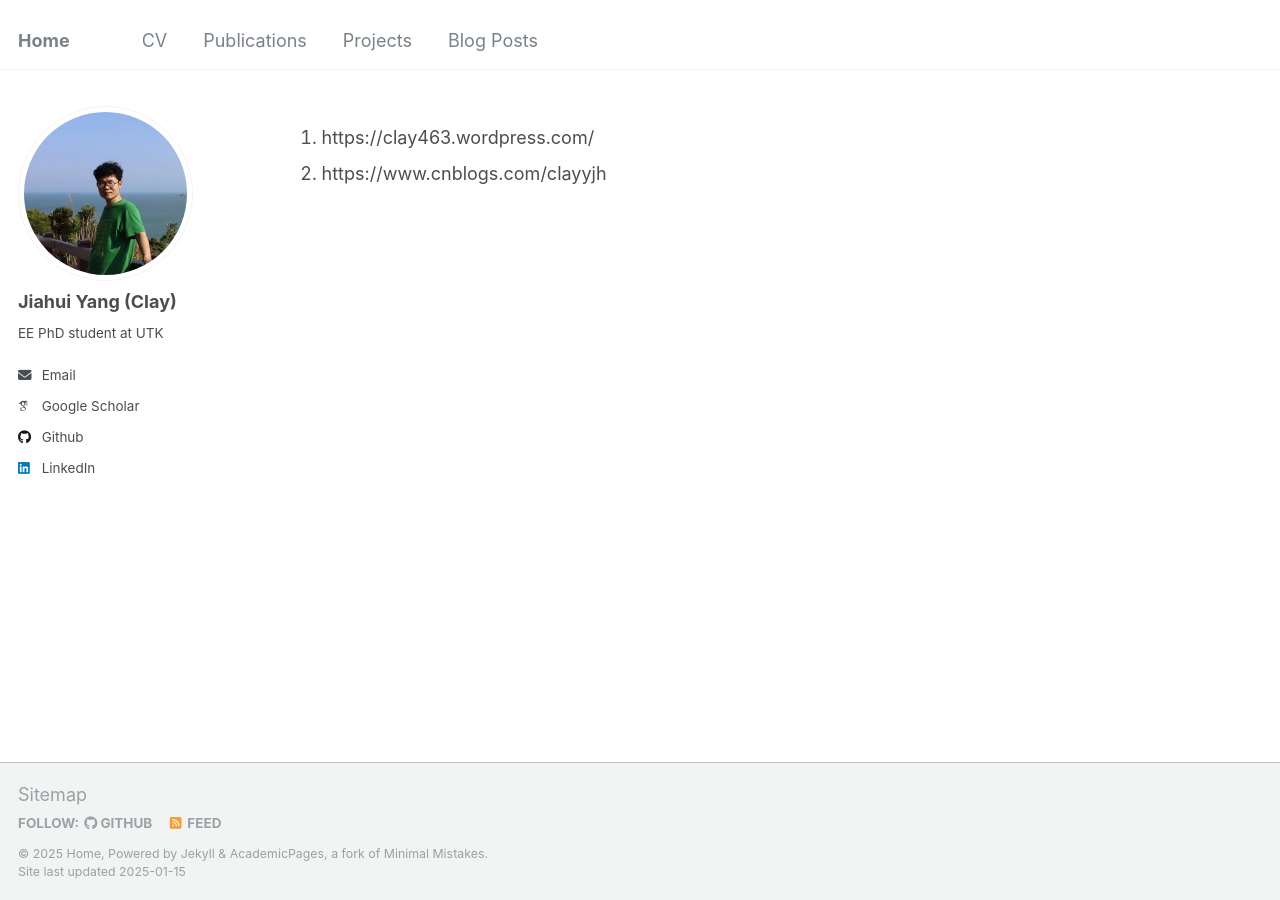
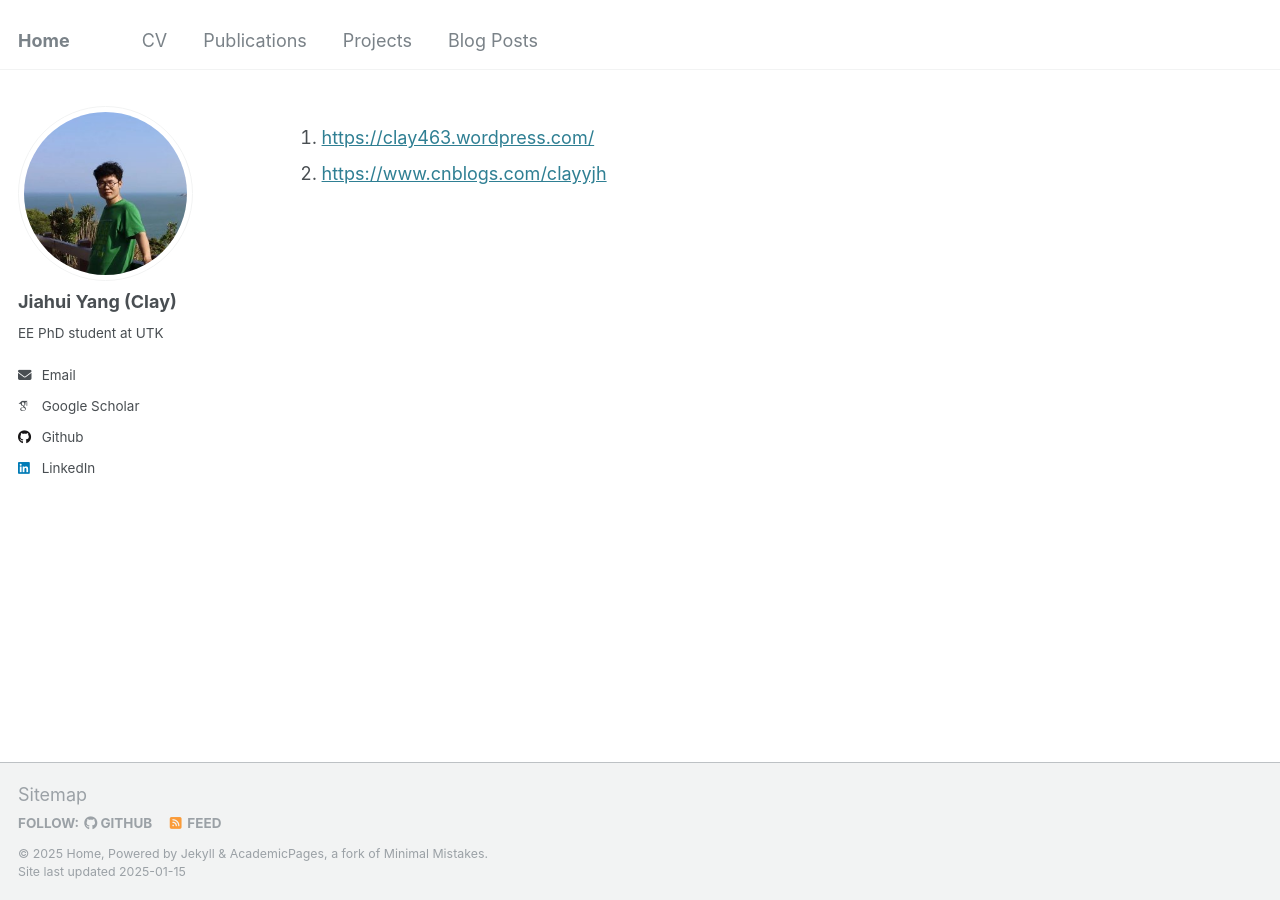
Before and after one commit to ClayUTK/intro, a Jekyll site: the page built from _pages/blog.md, in a window 1280 px wide. Built offline with Jekyll 4.4.1, drawn with Linux system fonts in a browser that asks for light colours; some web fonts are replaced.

```diff
--- a/_pages/blog.md
+++ b/_pages/blog.md
@@ -9,5 +9,5 @@ redirect_from:
 
 {% include base_path %}
 
-1. https://clay463.wordpress.com/
-2. https://www.cnblogs.com/clayyjh
+1. <https://clay463.wordpress.com/>
+2. <https://www.cnblogs.com/clayyjh>
```
